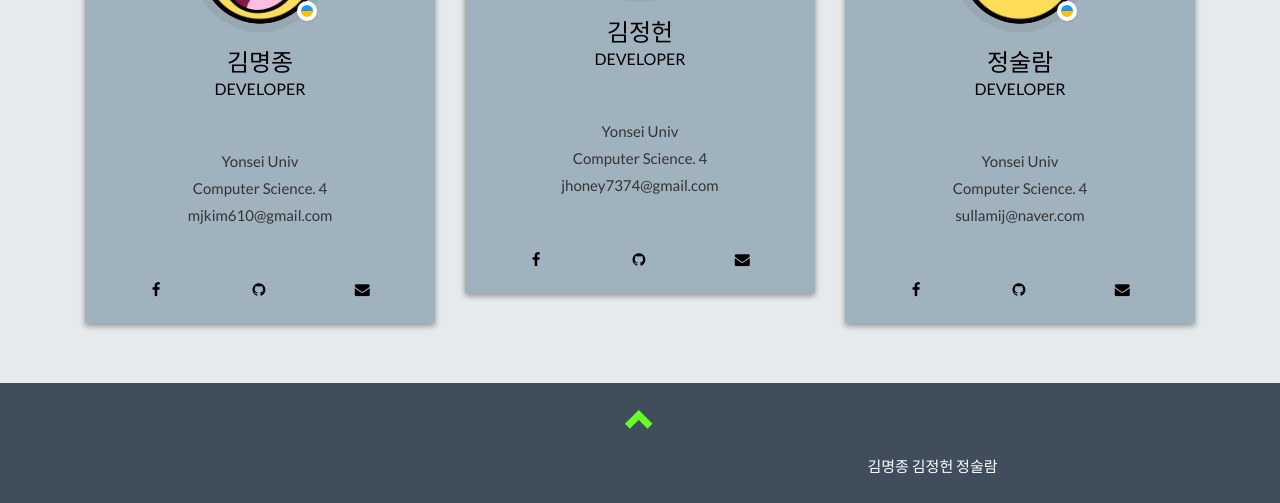
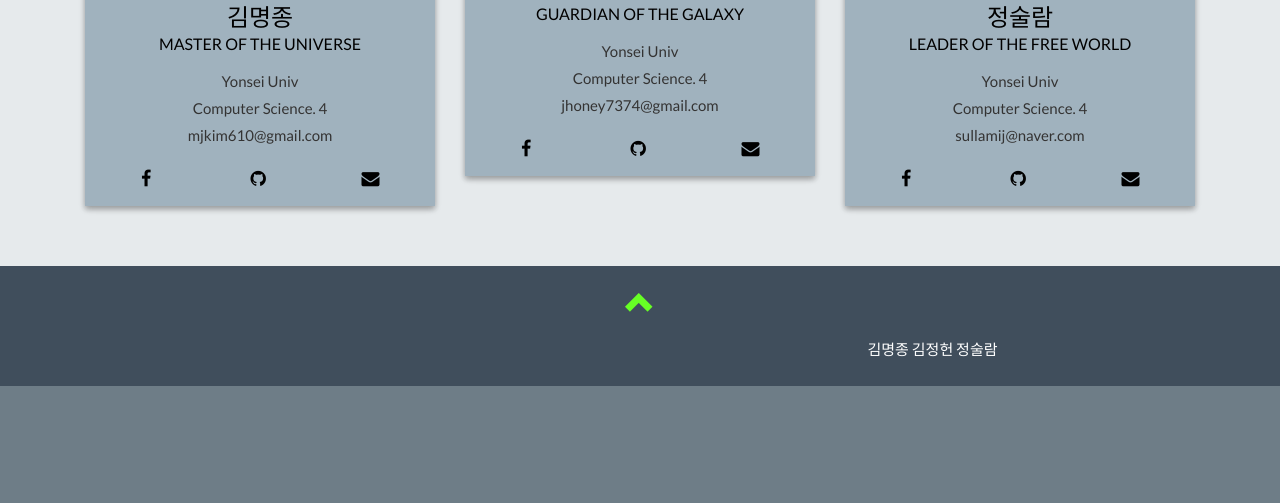
Before and after one commit to mjkim610/sherlock, a PHP site: page / in a window 1280 px wide. Shown: the part 1752-2255 px from the top of the page. After the commit the page ends 2138 px from the top, so only its background shows below. Run offline with PHP 8.4, Linux system fonts and the light colour scheme.

Commit message:
change cards css

```diff
--- a/css/style.css
+++ b/css/style.css
@@ -41,6 +41,12 @@ a, a:active, a:focus, a:visited, a:hover{
 }
 .fa, .glyphicon{
   vertical-align: middle;
+  font-size: 18px;
+}
+.fa:hover{
+  vertical-align: middle;
+  color: rgba(0, 0, 0, 0.5);
+
 }
 ::selection { background: rgba(232, 207, 38, 0.81); color: #fff;}
 ::-moz-selection { background: rgba(232, 207, 38, 0.81); color: #fff;}
@@ -578,12 +584,16 @@ box-shadow: 1px 5px 20px -5px rgba(0,0,0,0.7);
   box-shadow: 0px 0px 0px 12px rgba(0, 0, 0, 0.1);
 }
 
+.profile-card .profile-header {
+    padding: 5px;
+}
+
 .profile-card .profile-bio {
   width: 175px;
   height: 180px;
   display: inline-block;
   float: right;
-  padding: 50px 20px 30px 20px;
+  padding: 5px 5px 5px 5px;
   background-color: rgba(1, 52, 83, 0.3);
   color: #333333;
   margin-top: 50px;
@@ -598,7 +608,7 @@ box-shadow: 1px 5px 20px -5px rgba(0,0,0,0.7);
   display: inline-block;
   float: right;
   margin: 0px;
-  padding: 15px 20px;
+  padding: 15px 5px;
   background-color: rgba(1, 52, 83, 0.3);
   margin-top: 50px;
   text-align: center;
@@ -621,7 +631,7 @@ box-shadow: 1px 5px 20px -5px rgba(0,0,0,0.7);
 .profile-social-links li a {
   display: inline-block;
   width: 24px;
-  padding: 6px;
+  padding: 0px;
   position: relative;
   overflow: hidden!important;
   -webkit-border-radius: 50%;
@@ -691,7 +701,7 @@ box-shadow: 1px 5px 20px -5px rgba(0,0,0,0.7);
   .profile-card .profile-bio {
     width: auto;
     height: auto;
-    padding: 15px 20px 30px 20px;
+    padding: 5px 5px 5px 5px;
     display: block;
     float: none;
   }
@@ -704,7 +714,7 @@ box-shadow: 1px 5px 20px -5px rgba(0,0,0,0.7);
 
 
 .team-info {
-  margin-bottom: 30px;
+  margin-bottom: 10px;
 }
 
 .team-sub {
--- a/index.php
+++ b/index.php
@@ -60,7 +60,7 @@
 
             <div class="col-sm-4">
                 <h4>3. Different levels of authentication</h4>
-                <p>Depending on the confidence level of the session, the user is logged in/prompted for PIN/prompted for password</p>
+                <p>Depending on the confidence level of the session, the user is logged in/prompted for PIN/prompted for password.</p>
             </div>
         </div>
     </div>
@@ -95,39 +95,27 @@
     <div class="container">
         <div class="row">
             <div class="col-sm-12 text-center team-info">
-                    <h2>Team 협업실 B01</h2>
-                    <p class="team-sub">Team 협업실 B01 for Yonsei univ, Software Capstone Project.</p>
+                    <h2>Team 협업실B01</h2>
+                    <p class="team-sub">Team 협업실B01 for Yonsei Univ., Software Capstone Project.</p>
             </div>
             <div class="col-sm-12">
                 <div class="col-sm-4">
                     <div class="team-card">
                         <div class="profile-card">
-                      <header>
-                        <!-- here’s the avatar -->
+                      <header class="profile-header">
                         <a target="_blank" href="mailto:mjkim610@gmail.com?Subject=Regarding%20Sherlock">
-                          <img src="img/team/1.jpg" class="hoverZoomLink">
+                            <img src="img/team/1.jpg" class="hoverZoomLink">
                         </a>
-
-                        <!-- the username -->
                         <h1>김명종</h1>
-
-                        <!-- and role or location -->
-                        <h2>Developer</h2>
+                        <h2>Master of the Universe</h2>
                       </header>
 
-                      <!-- bit of a bio; who are you? -->
                       <div class="profile-bio">
-                        <p>
-                          Yonsei Univ
-                        </p>
-                        <p>
-                          Computer Science. 4
-                        </p>
-                        <p>
-                          mjkim610@gmail.com
-                        </p>
+                        <p>Yonsei Univ</p>
+                        <p>Computer Science. 4</p>
+                        <p>mjkim610@gmail.com</p>
                       </div>
-                      <!-- some social links to show off -->
+
                       <ul class="profile-social-links">
                         <li>
                           <a target="_blank" href="https://www.facebook.com/creativedonut">
@@ -152,32 +140,20 @@
                 <div class="col-sm-4">
                     <div class="team-card">
                         <div class="profile-card">
-                      <header>
-                        <!-- here’s the avatar -->
+                      <header class="profile-header">
                         <a target="_blank" href="mailto:jhoney7374@gmail.com?Subject=Regarding%20Sherlock">
                           <img src="img/team/2.jpg" class="hoverZoomLink">
                         </a>
-
-                        <!-- the username -->
                         <h1>김정헌</h1>
-
-                        <!-- and role or location -->
-                        <h2>Developer</h2>
+                        <h2>Guardian of the Galaxy</h2>
                       </header>
 
-                      <!-- bit of a bio; who are you? -->
                       <div class="profile-bio">
-                        <p>
-                          Yonsei Univ
-                        </p>
-                        <p>
-                          Computer Science. 4
-                        </p>
-                        <p>
-                          jhoney7374@gmail.com
-                        </p>
+                        <p>Yonsei Univ</p>
+                        <p>Computer Science. 4</p>
+                        <p>jhoney7374@gmail.com</p>
                       </div>
-                      <!-- some social links to show off -->
+
                       <ul class="profile-social-links">
                         <li>
                           <a target="_blank" href="https://www.facebook.com/honey.Rnf">
@@ -202,32 +178,20 @@
                 <div class="col-sm-4">
                     <div class="team-card">
                         <div class="profile-card">
-                      <header>
-                        <!-- here’s the avatar -->
+                      <header class="profile-header">
                         <a target="_blank" href="mailto:sullamij@naver.com?Subject=Regarding%20Sherlock">
                           <img src="img/team/3.jpg" class="hoverZoomLink">
                         </a>
-
-                        <!-- the username -->
                         <h1>정술람</h1>
-
-                        <!-- and role or location -->
-                        <h2>Developer</h2>
+                        <h2>Leader of the Free World</h2>
                       </header>
 
-                      <!-- bit of a bio; who are you? -->
                       <div class="profile-bio">
-                        <p>
-                          Yonsei Univ
-                        </p>
-                        <p>
-                          Computer Science. 4
-                        </p>
-                        <p>
-                          sullamij@naver.com
-                        </p>
+                        <p>Yonsei Univ</p>
+                        <p>Computer Science. 4</p>
+                        <p>sullamij@naver.com</p>
                       </div>
-                      <!-- some social links to show off -->
+
                       <ul class="profile-social-links">
                         <li>
                           <a target="_blank" href="#">
```
